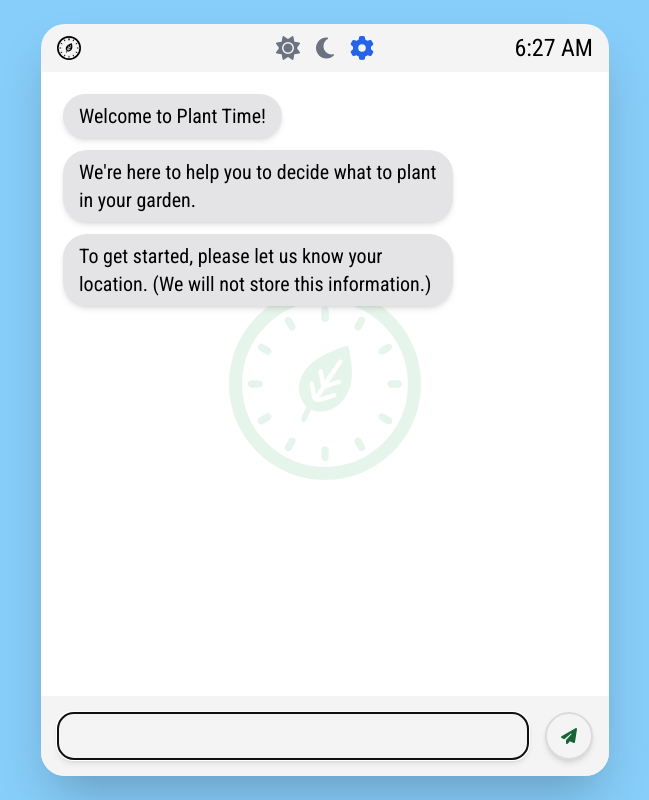
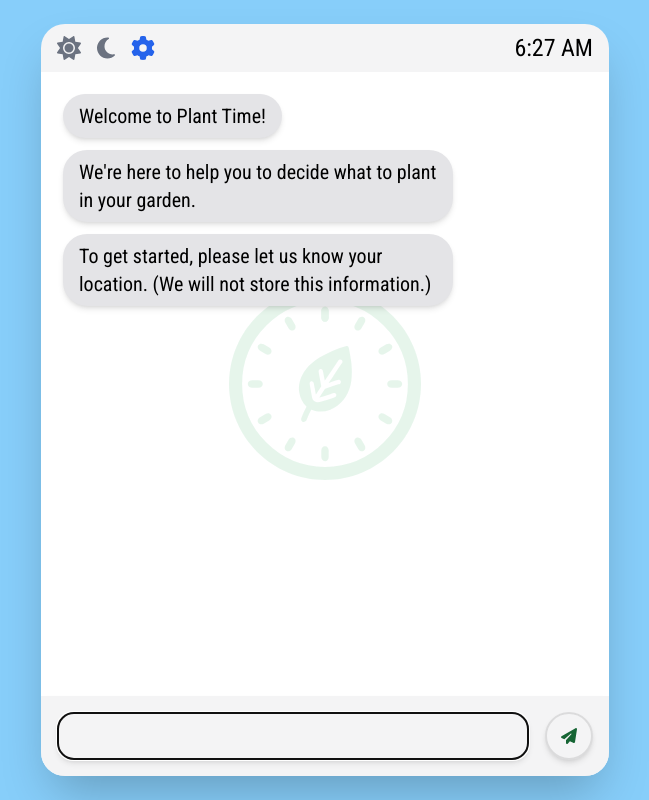
Before and after one commit to jkr-team/plant-time-web, a Next.js app: page / in a window 1280 px wide. Shown: the whole page, without its empty margins (315-964 px from the left). Built offline with nearby package versions, Linux system fonts and the light colour scheme.

Commit message:
remove logo from top bar in Container.tsx

```diff
--- a/src/components/Container.tsx
+++ b/src/components/Container.tsx
@@ -1,7 +1,6 @@
 import React from 'react';
 import DigitalClock from './DigitalClock';
 import classNames from 'classnames';
-import Logo from '../img/logo.svg';
 import ThemeSwitch from './ThemeSwitch';
 
 export default function Container({ children, wide = false }: { children: React.ReactNode; wide?: boolean }) {
@@ -12,16 +11,10 @@ export default function Container({ children, wide = false }: { children: React.
         { 'md:max-w-[1440px]': wide, 'md:max-w-[568px]': !wide }
       )}
     >
-      <div className='z-20 grid grid-cols-3  bg-zinc-100 px-4 py-2 text-2xl dark:bg-zinc-800'>
-        <div className='flex items-center justify-start text-black dark:text-white'>
-          <Logo className='h-[1em]' />
-        </div>
+      <div className='z-20 flex items-center justify-between  bg-zinc-100 px-4 py-2 text-2xl dark:bg-zinc-800'>
+        <ThemeSwitch />
 
-        <div className='flex items-center justify-center'>
-          <ThemeSwitch />
-        </div>
-
-        <div className='flex items-center justify-end text-black dark:text-white'>
+        <div className='flex items-center gap-2 text-black dark:text-white'>
           <DigitalClock />
         </div>
       </div>
```
